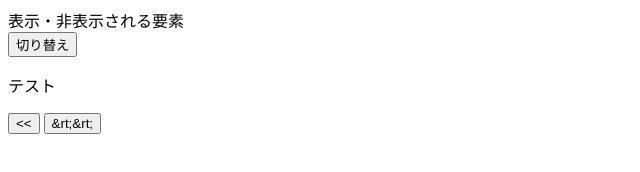
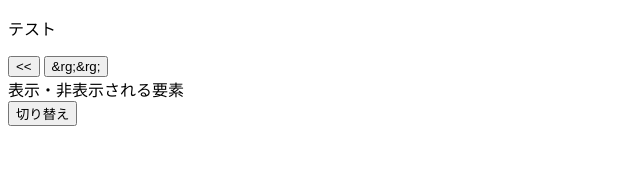
Before and after one commit to yuki-takamura/2016web2-2, a plain HTML site: page index.html in a window 1280 px wide. Shown: the whole page, without its empty margins (0-640 px from the left). Drawn offline with nearby package versions, Linux system fonts and the light colour scheme.

Commit message:
Update index.html

```diff
--- a/index.html
+++ b/index.html
@@ -22,11 +22,13 @@
 
 </head>
 <body>
+
+  <p>テスト</p>
+  <button id ="left">&lt;&lt;</button>
+  <button id="right">&rg;&rg;</button>
+  <div class ="block"></div>
+
   <div id="target">表示・非表示される要素</div>
   <button id ="toggle">切り替え</button>
-  <p>テスト</p>
-  <button id ="left">&lt;&lt;</button>
-  <button id="right">&rt;&rt;</button>
-  <div class ="block"></div>
 </body>
 </html>
```
